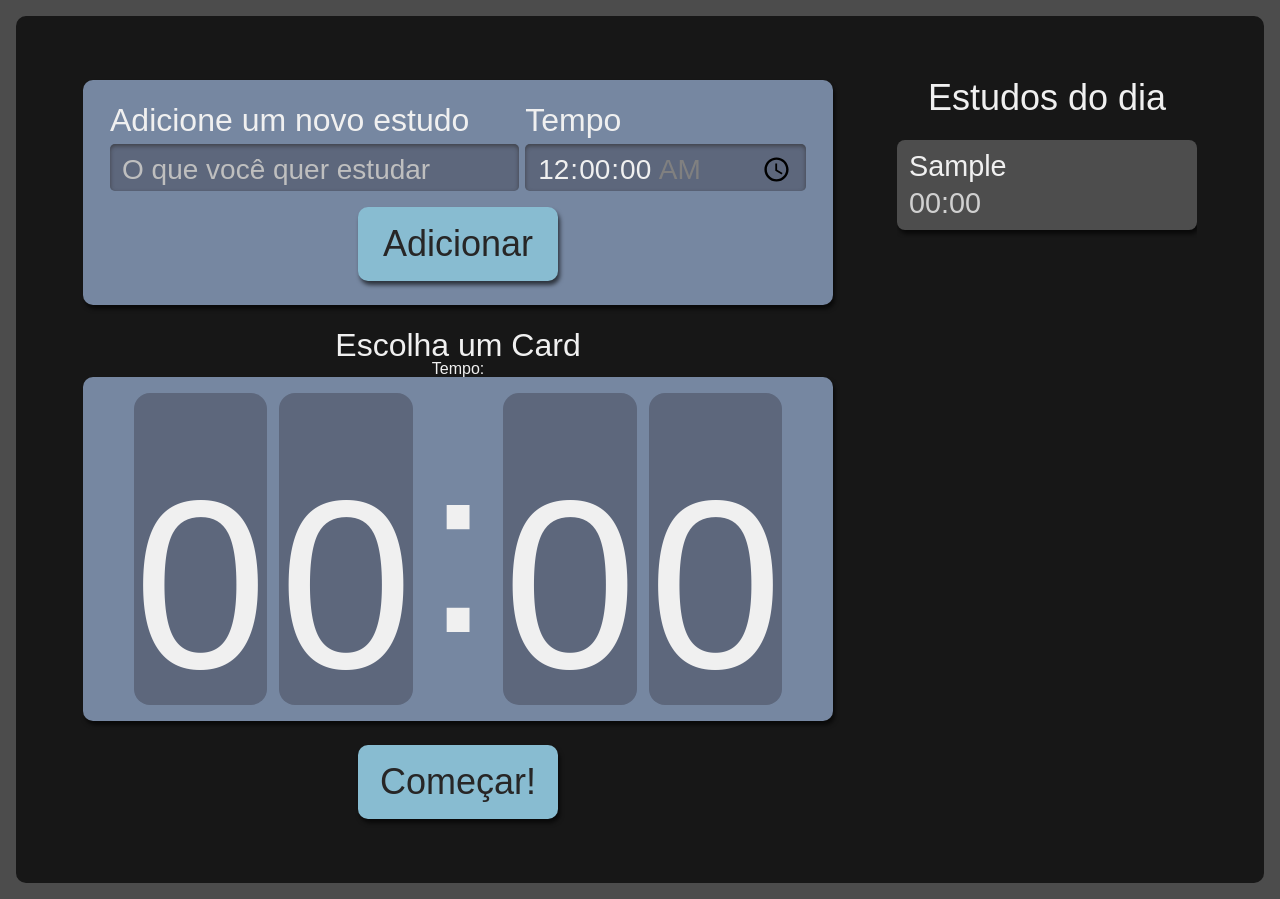
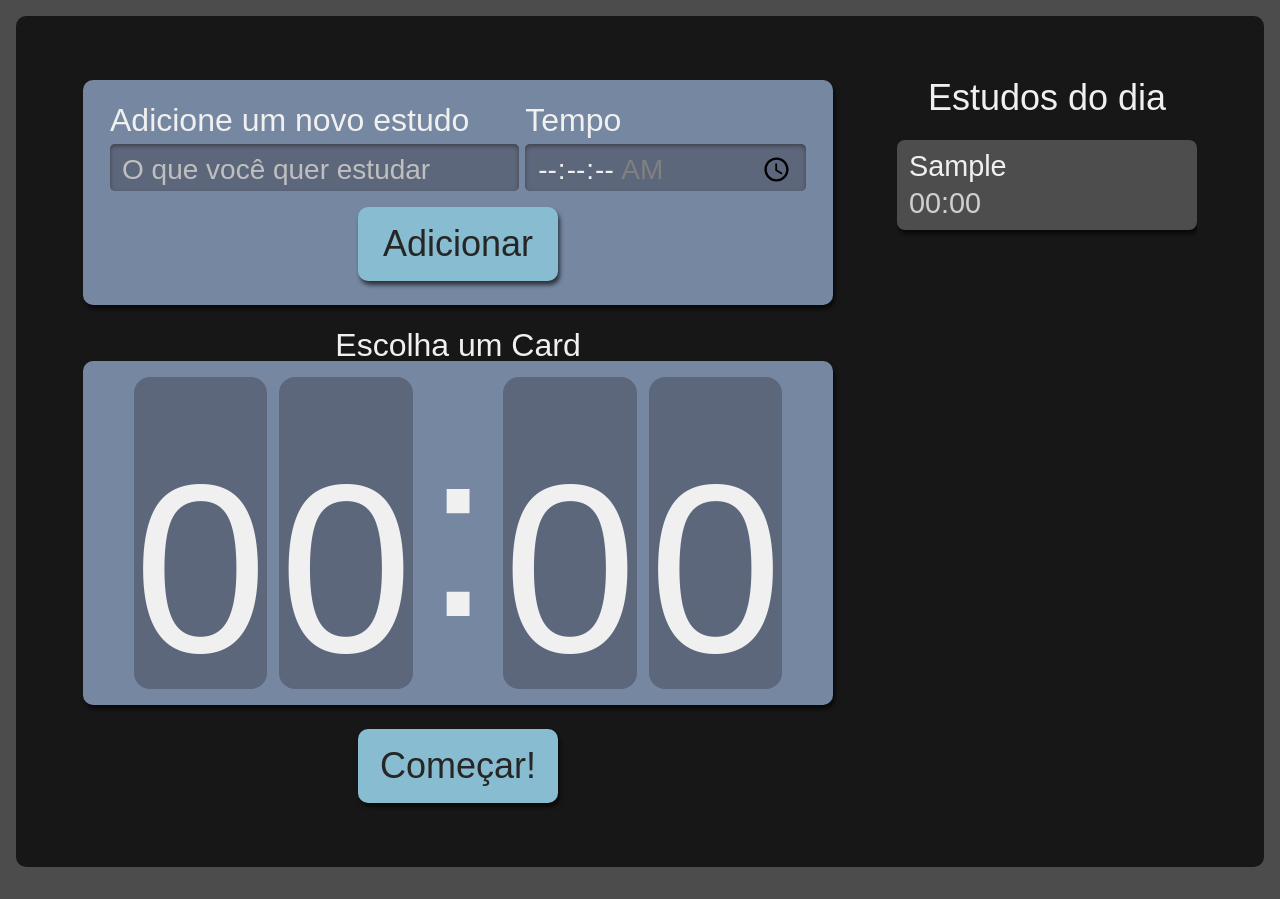
Before and after one commit to MGReboucas/study-time, a React (Create React App) app: page / in a window 1280 px wide. Both pictures are taken after typing "Sample" into the empty fields and a click on the button "Adicionar". Built offline with nearby package versions, Linux system fonts and the light colour scheme.

Commit message:
aplicação terminada com cronometro e tarefa finalizada

```diff
--- a/src/componentes/Cronometro/Relogio/index.tsx
+++ b/src/componentes/Cronometro/Relogio/index.tsx
@@ -1,14 +1,23 @@
 import style from './Relogio.module.scss';
 
-export function Relogio(){
+interface Props {
+     tempo: number | undefined;
+}
+
+export function Relogio({tempo = 0}: Props){
+     const minutos = Math.floor(tempo / 60);
+     const segundos = tempo % 60;
+     const [minutoDezena, minutoUnidade] = String(minutos).padStart(2, '0');
+
+     const [segundoDezena, segundoUnidade] = String(segundos).padStart(2, '0');
      return(
 
                <div className={style.relogioCaixa}>
-                    <span className={style.relogioNumero}>0</span>
-                    <span className={style.relogioNumero}>0</span>
+                    <span className={style.relogioNumero}>{minutoDezena}</span>
+                    <span className={style.relogioNumero}>{minutoUnidade}</span>
                     <span className={style.relogioDivisao}>:</span>
-                    <span className={style.relogioNumero}>0</span>
-                    <span className={style.relogioNumero}>0</span>
+                    <span className={style.relogioNumero}>{segundoDezena}</span>
+                    <span className={style.relogioNumero}>{segundoUnidade}</span>
                </div>
      )
 }
--- a/src/componentes/Cronometro/index.tsx
+++ b/src/componentes/Cronometro/index.tsx
@@ -3,26 +3,43 @@ import Botao from "../botao";
 import { ITarefa} from '../../types/tarefa'
 import style from './Cronometro.module.scss';
 import { Relogio } from "./Relogio";
-import { useState } from "react";
+import { useEffect, useState } from "react";
 
 interface Props {
-     selecionado: ITarefa | undefined
+     selecionado: ITarefa | undefined,
+     finalizarTarefa: () => void
 }
 
-export function Cronometro({selecionado}: Props){
+
+
+export function Cronometro({selecionado, finalizarTarefa}: Props){
      console.log('conversão: ', tempoParaSegundos('01:01:01'));
      const [tempo, setTempo] = useState<number>();
-     if(selecionado?.tempo) {
-          setTempo(tempoParaSegundos(selecionado.tempo))
+     useEffect(() => {
+          if(selecionado?.tempo){
+               setTempo(tempoParaSegundos(selecionado.tempo));
+          }
+     }, [selecionado]);
+
+     function regressiva(contador: number = 0){
+          setTimeout(() => {
+               if(contador > 0){
+                    setTempo(contador - 1);
+                    return regressiva(contador - 1);
+               }
+               finalizarTarefa();
+          }, 1000)
      }
+
      return(
           <div className={style.cronometro}>
                <p className={style.titulo}>Escolha um Card</p>
-               Tempo: {tempo}
                <div className={style.relogioWrapper}>
-                    <Relogio />
+                    <Relogio tempo = {tempo} />
                </div>
-          <Botao>Começar!</Botao>
+          <Botao onClick={() => {
+               regressiva(tempo);
+          }}>Começar!</Botao>
           </div>
      )
 }
--- a/src/componentes/Formulario/index.tsx
+++ b/src/componentes/Formulario/index.tsx
@@ -1,40 +1,37 @@
-import React from 'react';
+import React, { useState } from 'react';
 import style from'./formulario.module.scss';
 import Botao from '../botao';
 import { ITarefa } from '../../types/tarefa';
 import { v4 as uuidv4 } from 'uuid';
 
-
-class Formulario extends React.Component<{
+interface props{
   setTarefas: React.Dispatch<React.SetStateAction<ITarefa[]>>
-   }> {
-     state = {
-       tarefa: "",
-       tempo: "00:00"
 }
 
-     adicionarTarefa(evento: React.FormEvent<HTMLFormElement>) {
+function Formulario({setTarefas}: props){
+  const [tarefa, setTarefa] = useState("");
+  const [tempo, setTempo] = useState("00:00");
+
+  function adicionarTarefa(evento: React.FormEvent<HTMLFormElement>) {
     evento.preventDefault();
-       this.props.setTarefas(tarefasAntigas =>
+    setTarefas(tarefasAntigas =>
       [
         ...tarefasAntigas,
         {
-             ...this.state,
+          tarefa,
+          tempo,
           selecionado: false,
           completado: false,
           id: uuidv4()
         }
       ]
     )
-       this.setState({
-         tarefa: "",
-         tempo: "00:00"
-       })
+    setTarefa("");
+    setTempo("");
   }
 
-     render() {
-       return (
-         <form className={style.novaTarefa} onSubmit={this.adicionarTarefa.bind(this)}>
+  return(
+    <form className={style.novaTarefa} onSubmit={adicionarTarefa}>
            <div className={style.inputContainer}>
              <label htmlFor="tarefa">
                Adicione um novo estudo
@@ -43,8 +40,8 @@ class Formulario extends React.Component<{
                type="text"
                name="tarefa"
                id="tarefa"
-               value={this.state.tarefa}
-               onChange={evento => this.setState({ ...this.state, tarefa: evento.target.value })}
+               value={tarefa}
+               onChange={evento => setTarefa(evento.target.value)}
                placeholder="O que você quer estudar"
                required
              />
@@ -57,8 +54,8 @@ class Formulario extends React.Component<{
                type="time"
                step="1"
                name="tempo"
-               value={this.state.tempo}
-               onChange={evento => this.setState({ ...this.state, tempo: evento.target.value })}
+               value={tempo}
+               onChange={evento => setTempo(evento.target.value)}
                id="tempo"
                min="00:00:00"
                max="01:30:00"
@@ -71,6 +68,5 @@ class Formulario extends React.Component<{
          </form>
   )
 }
-   }
 
    export default Formulario;
--- a/src/componentes/Lista/item/index.tsx
+++ b/src/componentes/Lista/item/index.tsx
@@ -15,8 +15,8 @@ export default function Item(
     selecionaTarefas }: props) {
       return (
         <li
-        className={`${style.item} ${selecionado ? style.itemSelecionado : ''}`}
-        onClick={() => selecionaTarefas
+        className={`${style.item} ${selecionado ? style.itemSelecionado : ''} ${completado ? style.itemCompletado : ''}`}
+        onClick={() => !completado && selecionaTarefas
           ({
             tarefa,
             tempo,
@@ -27,6 +27,7 @@ export default function Item(
         >
           <h3>{tarefa}</h3>
           <span>{tempo}</span>
+          {completado && <span className={style.concluido} aria-label='Tarefa completada'></span>}
         </li>
      )
     }
--- a/src/componentes/botao/index.tsx
+++ b/src/componentes/botao/index.tsx
@@ -1,18 +1,19 @@
 import React, { ReactNode } from 'react';
 import style from './botao.module.scss';
 
-class Botao extends React.Component<{
-  type?: "button" | "submit" | "reset" | undefined;
-  children?: ReactNode; // Add children prop
-}> {
-  render() {
-    const { type = "button", children } = this.props;
-    return (
-      <button type={type} className={style.botao}>
-        {children}
-      </button>
-    );
-  }
+interface props {
+    type?: "button" | "submit" | "reset" | undefined;
+    onClick?: () => void;
+    children?: ReactNode; // Add children prop
+}
+
+function Botao({onClick, type, children}: props) {
+
+  return(
+    <button onClick={onClick} type={type} className={style.botao}>
+      {children}
+    </button>
+  )
 }
 
 export default Botao;
--- a/src/pages/App.tsx
+++ b/src/pages/App.tsx
@@ -18,6 +18,23 @@ function App() {
       selecionado: tarefa.id === tarefaSelecionada.id ? true : false
     })));
   }
+
+  function finalizarTarefa(){
+    if(selecionado){
+      setSelecionado(undefined);
+      setTarefas(tarefasAnteriores => tarefasAnteriores.map(tarefa => {
+        if(tarefa.id === selecionado.id){
+          return{
+            ...tarefa,
+            selecionado: false,
+            completado: true
+          }
+        }
+        return tarefa;
+      }))
+    }
+  }
+
   return (
     <div className={style.AppStyle}>
       <Formulario setTarefas = {setTarefas} />
@@ -25,7 +42,10 @@ function App() {
         tarefas ={tarefas}
         selecionaTarefas = {selecionaTarefas}
       />
-      <Cronometro selecionado = {selecionado} />
+      <Cronometro
+        selecionado = {selecionado}
+        finalizarTarefa = {finalizarTarefa}
+      />
     </div>
   );
 }
--- a/tsconfig.json
+++ b/tsconfig.json
@@ -19,6 +19,7 @@
     "isolatedModules": true,
     "noEmit": true,
     "jsx": "react-jsx",
+    "downlevelIteration": true,
     "plugins": [{ "name": "typescript-plugin-css-modules" }]
   },
   "include": [
```
Lines whose indentation alone changed are shown as unchanged.
